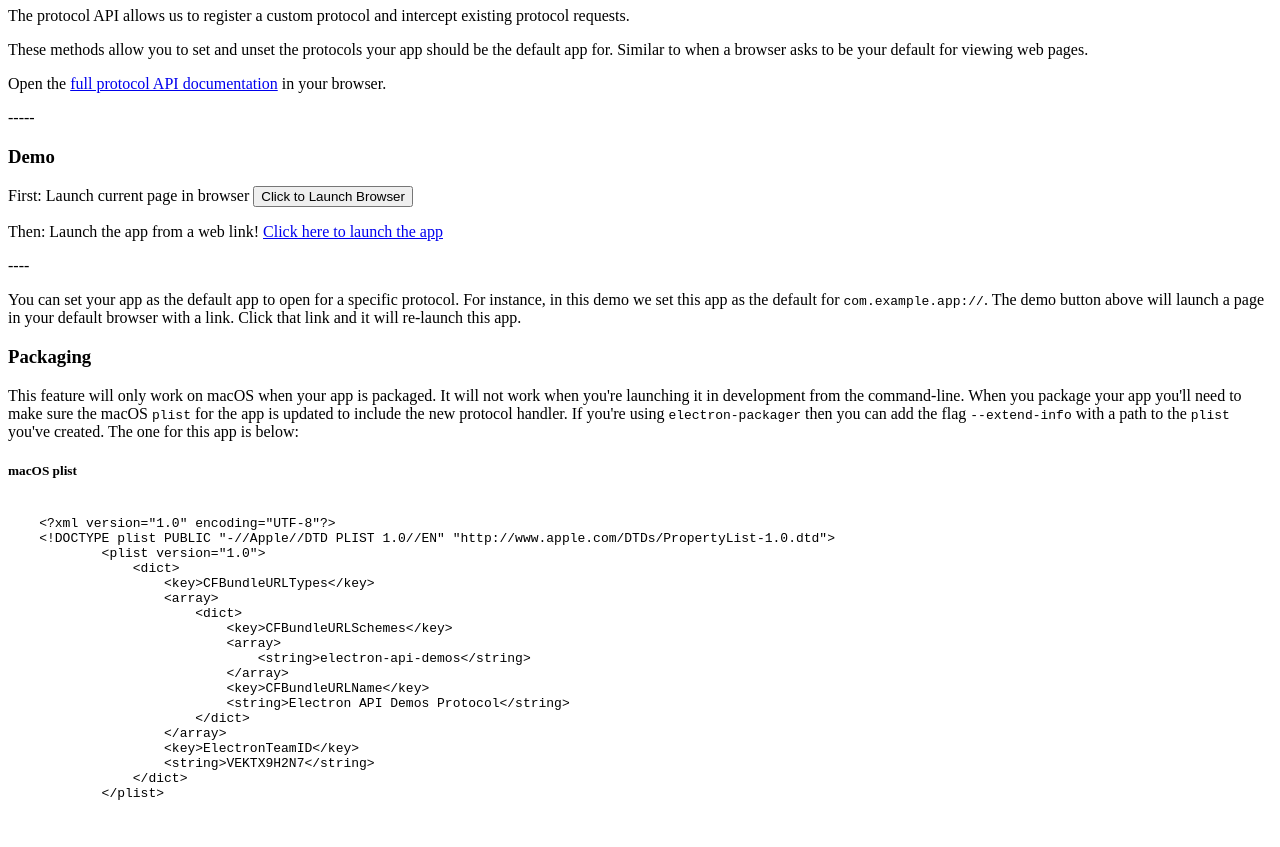
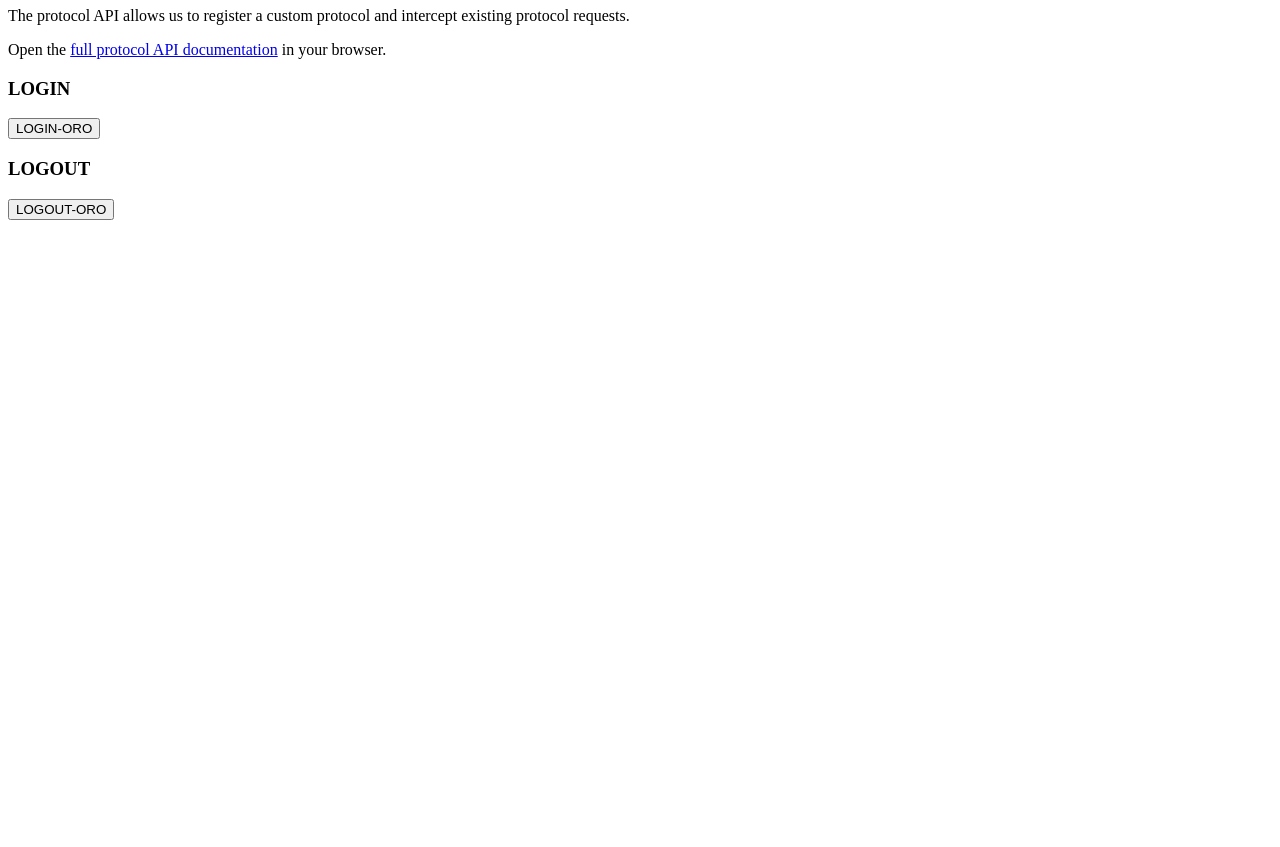
Before and after one commit to JeremyXXXuuu/electron-deep-link, a website with bundled scripts: page index.html in a window 1280 px wide. Shown: the part 73-920 px from the top of the page. After the commit the page ends 800 px from the top, so only its background shows below. Built offline with nearby package versions, Linux system fonts and the light colour scheme.

Commit message:
use DeepLinkAuthClient

```diff
--- a/index.html
+++ b/index.html
@@ -10,69 +10,28 @@
 </head>
 
 <body>
-  <h1>App Default Protocol Demo TS</h1>
+  <h1>LOGIN with deep link</h1>
 
   <p>The protocol API allows us to register a custom protocol and intercept existing protocol requests.</p>
-  <p>These methods allow you to set and unset the protocols your app should be the default app for. Similar to when a
-    browser asks to be your default for viewing web pages.</p>
 
   <p>Open the <a href="https://www.electronjs.org/docs/api/protocol">full protocol API documentation</a> in your
     browser.</p>
 
-  -----
-
-  <h3>Demo</h3>
+  <h3>LOGIN</h3>
   <p>
-    First: Launch current page in browser
-    <button id="open-in-browser" class="js-container-target demo-toggle-button">
-        Click to Launch Browser
+    <button id="log-in" class="js-container-target demo-toggle-button">
+        LOGIN-ORO
       </button>
   </p>
 
+  <h3>LOGOUT</h3>
   <p>
-    Then: Launch the app from a web link!
-    <a href="com.example.app://open">Click here to launch the app</a>
+    <button id="log-out" class="js-container-target demo-toggle-button">
+        LOGOUT-ORO
+      </button>
   </p>
 
-  ----
 
-  <p>You can set your app as the default app to open for a specific protocol. For instance, in this demo we set this app
-    as the default for <code>com.example.app://</code>. The demo button above will launch a page in your default
-    browser with a link. Click that link and it will re-launch this app.</p>
-
-
-  <h3>Packaging</h3>
-  <p>This feature will only work on macOS when your app is packaged. It will not work when you're launching it in
-    development from the command-line. When you package your app you'll need to make sure the macOS <code>plist</code>
-    for the app is updated to include the new protocol handler. If you're using <code>electron-packager</code> then you
-    can add the flag <code>--extend-info</code> with a path to the <code>plist</code> you've created. The one for this
-    app is below:</p>
-
-  <p>
-  <h5>macOS plist</h5>
-  <pre><code>
-    &lt;?xml version="1.0" encoding="UTF-8"?&gt;
-    &lt;!DOCTYPE plist PUBLIC "-//Apple//DTD PLIST 1.0//EN" "http://www.apple.com/DTDs/PropertyList-1.0.dtd"&gt;
-            &lt;plist version="1.0"&gt;
-                &lt;dict&gt;
-                    &lt;key&gt;CFBundleURLTypes&lt;/key&gt;
-                    &lt;array&gt;
-                        &lt;dict&gt;
-                            &lt;key&gt;CFBundleURLSchemes&lt;/key&gt;
-                            &lt;array&gt;
-                                &lt;string&gt;electron-api-demos&lt;/string&gt;
-                            &lt;/array&gt;
-                            &lt;key&gt;CFBundleURLName&lt;/key&gt;
-                            &lt;string&gt;Electron API Demos Protocol&lt;/string&gt;
-                        &lt;/dict&gt;
-                    &lt;/array&gt;
-                    &lt;key&gt;ElectronTeamID&lt;/key&gt;
-                    &lt;string&gt;VEKTX9H2N7&lt;/string&gt;
-                &lt;/dict&gt;
-            &lt;/plist&gt;
-        </code>
-    </pre>
-  <p>
 
     <!-- You can also require other files to run in this process -->
     <script src="./dist/renderer.js"></script>
--- a/package.json
+++ b/package.json
@@ -26,5 +26,7 @@
     "eslint": "^7.32.0",
     "typescript": "^4.8.3"
   },
-  "dependencies": {}
+  "dependencies": {
+    "electron-store": "^8.1.0"
+  }
 }
--- a/src/preload.ts
+++ b/src/preload.ts
@@ -21,12 +21,13 @@ contextBridge.exposeInMainWorld('electron', {
       ipcRenderer.removeAllListeners(channel);
     },
   },
-  login: () => ipcRenderer.send("login")
+  login: () => ipcRenderer.send("login"),
+  logout: () => ipcRenderer.send("logout")
 });
 
 
 
-export type Channels = 'login'|'test';
+export type Channels = 'login'|'logout';
 
 // All of the Node.js APIs are available in the preload process.
 // It has the same sandbox as a Chrome extension.
--- a/src/renderer.ts
+++ b/src/renderer.ts
@@ -6,8 +6,12 @@
 // needed in the renderer process.
 
 
-const openIn =document.getElementById('open-in-browser');
-console.log(openIn);
-openIn.addEventListener('click',()=>{
+const login =document.getElementById('log-in');
+login.addEventListener('click',()=>{
     window.electron.login();
 })
+
+const logout =document.getElementById('log-out');
+logout.addEventListener('click',()=>{
+    window.electron.logout();
+})
--- a/src/types/preload.d.ts
+++ b/src/types/preload.d.ts
@@ -9,6 +9,7 @@ declare global {
         once(channel: string, func: (...args: unknown[]) => void): void;
       };
       login():void;
+      logout():void;
     };
   }
 }
--- a/tsconfig.json
+++ b/tsconfig.json
@@ -1,6 +1,7 @@
 {
   "compilerOptions": {
     "module": "commonjs",
+    "target": "es6",
     "noImplicitAny": true,
     "sourceMap": true,
     "outDir": "dist",
```
Also changed, not shown: src/auth/persistToken.ts (added, +30 -0 lines), src/main.ts (+27 -41 lines), src/auth/auth.ts (renamed from src/auth.ts), 1 other file.
